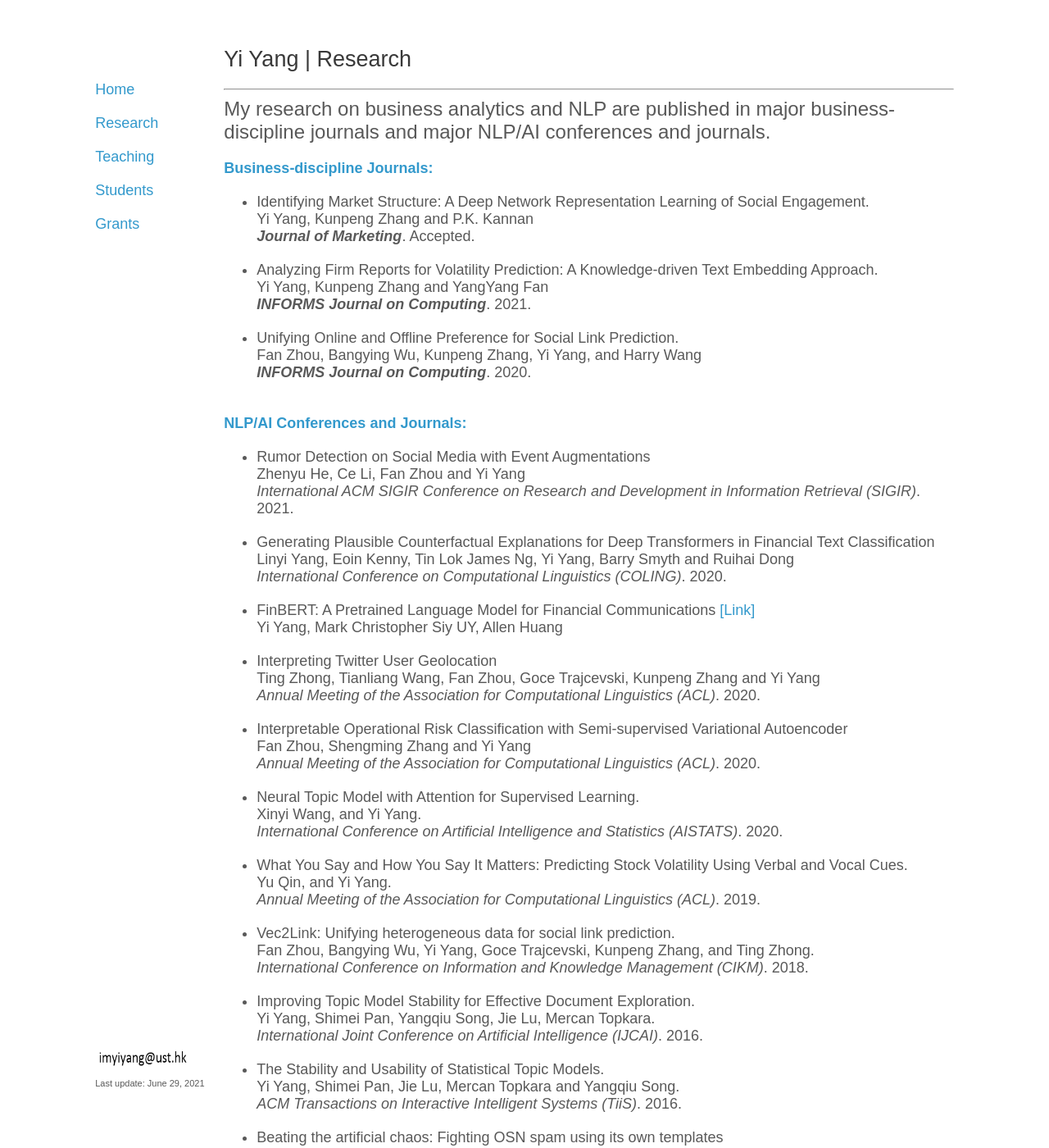
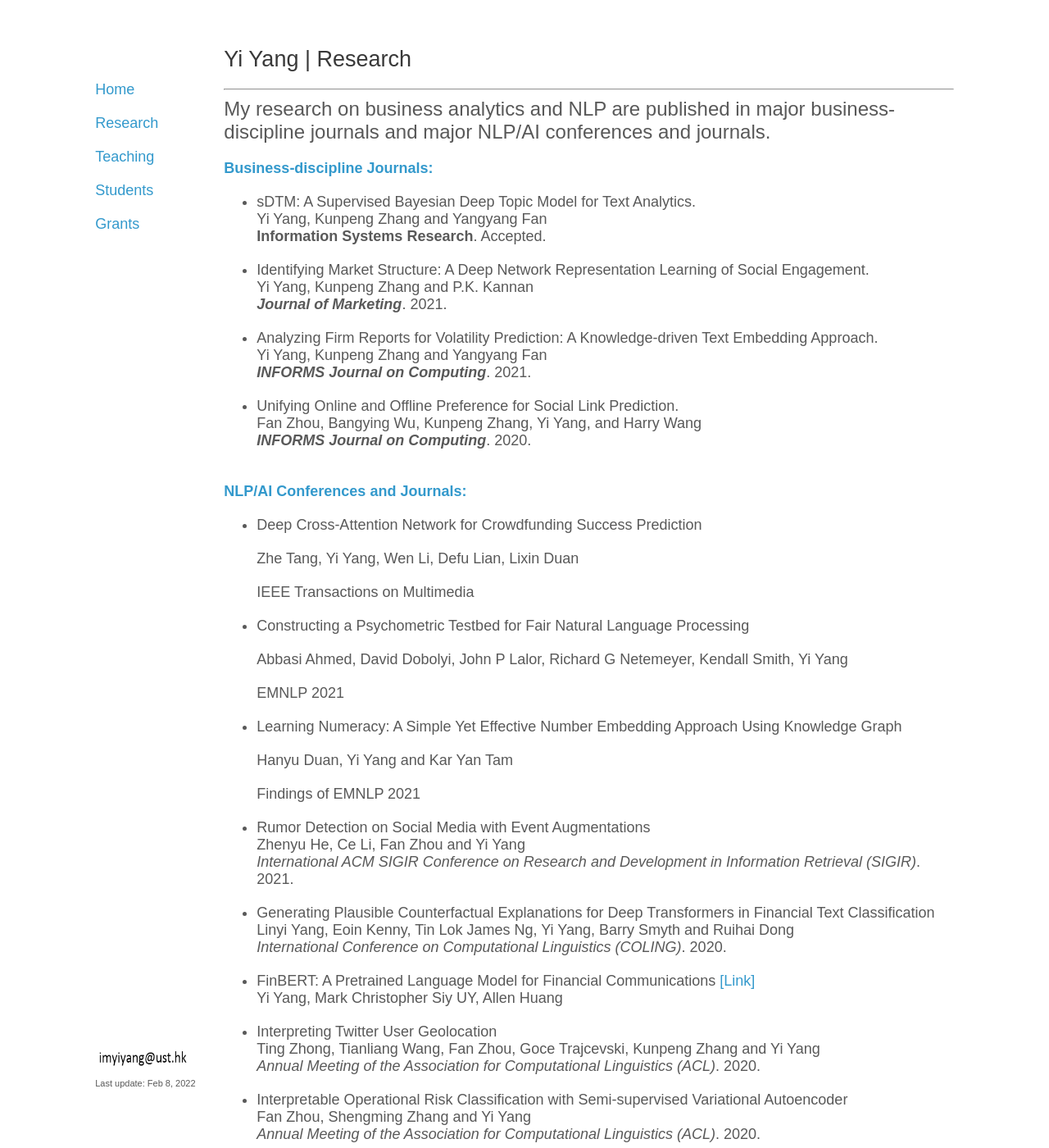
Before and after one commit to yya518/yya518.github.io, a Jekyll site: the page built from research.md, in a window 1280 px wide and 1400 px high. Shown: the whole window at 82% size. Built offline with Jekyll 4.4.1, drawn with Linux system fonts in a browser that asks for light colours.

Commit message:
new update

```diff
--- a/_layouts/default.html
+++ b/_layouts/default.html
@@ -20,7 +20,7 @@
 
       <footer>
                    <img src="email.png" width=120 height=25>
-           <p><small>Last update: June 29, 2021</small><br>
+           <p><small>Last update: Feb 8, 2022</small><br>
 
         <!--<small>Powered by <a href="https://github.com/mojombo/jekyll">Jekyll</a> </small></p>-->
       </footer>
--- a/research.md
+++ b/research.md
@@ -10,12 +10,16 @@ title: research
 <span style="font-size:24px;"> My research on business analytics and NLP are published in major business-discipline journals and major NLP/AI conferences and journals.</span>
 
 <span style="color:#39c;">**Business-discipline Journals:**  </span> <br>
++ sDTM: A Supervised Bayesian Deep Topic Model for Text Analytics.<br>
+Yi Yang, Kunpeng Zhang and Yangyang Fan <br>
+**Information Systems Research**. Accepted.<br>
+
 + Identifying Market Structure: A Deep Network Representation Learning of Social Engagement. <br>
 Yi Yang, Kunpeng Zhang and P.K. Kannan <br>
-***Journal of Marketing***. Accepted.<br>
+***Journal of Marketing***. 2021.<br>
 
 + Analyzing Firm Reports for Volatility Prediction: A Knowledge-driven Text Embedding Approach. <br>
-Yi Yang, Kunpeng Zhang and YangYang Fan<br>
+Yi Yang, Kunpeng Zhang and Yangyang Fan<br>
 ***INFORMS Journal on Computing***. 2021.<br>
 
 + Unifying Online and Offline Preference for Social Link Prediction.<br>
@@ -23,6 +27,24 @@ Fan Zhou, Bangying Wu, Kunpeng Zhang, Yi Yang, and Harry Wang <br>
 ***INFORMS Journal on Computing***. 2020.<br><br>
 
 <span style="color:#39c;">**NLP/AI Conferences and Journals:**  </span>
+
++ Deep Cross-Attention Network for Crowdfunding Success Prediction<br>
+
+  Zhe Tang, Yi Yang, Wen Li, Defu Lian, Lixin Duan<br>
+
+  IEEE Transactions on Multimedia <br>
+
++ Constructing a Psychometric Testbed for Fair Natural Language Processing<br>
+
+  Abbasi Ahmed, David Dobolyi, John P Lalor, Richard G Netemeyer, Kendall Smith, Yi Yang<br>
+
+  EMNLP 2021 <br>
+
++ Learning Numeracy: A Simple Yet Effective Number Embedding Approach Using Knowledge Graph<br>
+
+  Hanyu Duan, Yi Yang and Kar Yan Tam <br>
+
+  Findings of EMNLP 2021<br>
 
 + Rumor Detection on Social Media with Event Augmentations<br>
 Zhenyu He, Ce Li, Fan Zhou and Yi Yang <br>
@@ -57,11 +79,11 @@ Fan Zhou, Bangying Wu,  Yi Yang, Goce Trajcevski, Kunpeng Zhang, and Ting Zhong.
 
 +  Improving Topic Model Stability for Effective Document Exploration. <br>
  Yi Yang, Shimei Pan, Yangqiu Song, Jie Lu, Mercan Topkara.  <br>
-*International Joint Conference on Artificial Intelligence (IJCAI)*. 2016.<br>
+  *International Joint Conference on Artificial Intelligence (IJCAI)*. 2016.<br>
 
 +  The Stability and Usability of Statistical Topic Models. <br>
  Yi Yang, Shimei Pan, Jie Lu, Mercan Topkara and Yangqiu Song.  <br>
-*ACM Transactions on Interactive Intelligent Systems (TiiS)*. 2016.<br>
+  *ACM Transactions on Interactive Intelligent Systems (TiiS)*. 2016.<br>
 
 + Beating the artificial chaos: Fighting OSN spam using its own templates <br>
 Tiantian Zhu, Hongyu Gao, Yi Yang, Kai Bu, Yan Chen, Doug Downey, Kathy Lee and Alok Choudhary. <br>
@@ -70,7 +92,7 @@ Tiantian Zhu, Hongyu Gao, Yi Yang, Kai Bu, Yan Chen, Doug Downey, Kathy Lee and
 
 + Efficient Algorithm for Incorporating Knowledge into Topic Models.  <br>
  Yi Yang, Doug Downey, Jordan Boyd-Graber. <br>
-*Conference on Empirical Methods in Natural Language Processing (EMNLP)*. 2015. <br>
+  *Conference on Empirical Methods in Natural Language Processing (EMNLP)*. 2015. <br>
 
 + Efficient Methods for Inferring Large Sparse Topic Hierarchies  <br>
 Doug Downey, Chandra Sekhar Bhagavatula,  Yi Yang. <br>
@@ -80,7 +102,7 @@ Doug Downey, Chandra Sekhar Bhagavatula,  Yi Yang. <br>
      Yi Yang, Shimei Pan, Yangqiu Song, Jie Lu, and Mercan Topkara.<br>
     *International Conference on Intelligent User Interfaces (IUI)*. 2015. <br>
     &#9733;Honorable Mention Award.
-<br>
+     <br>
 
 +  Incorporating User Input with Topic Modeling.  <br>
 Yi Yang, Shimei Pan, Jie Lu, Mercan Topkara, and Doug Downey. <br>
@@ -92,7 +114,7 @@ Hongyu Gao,  Yi Yang, Kai Bu, Yan Chen, Doug Downey, Kathy Lee and Alok Choudhar
 
 +  Active Learning with Constrained Topic Model.  <br>
  Yi Yang, Shimei Pan, Doug Downey and Kunpeng Zhang. <br>
-*Workshop on Interactive Language Learning, Visualization, and Interfaces*. 2014.<br>
+  *Workshop on Interactive Language Learning, Visualization, and Interfaces*. 2014.<br>
 
 +  A Systematic Framework for Sentiment Identification by Modeling User Social Effects. <br>
 Kunpeng Zhang,   Yi Yang, Aaron Sun, Hengchang Liu. <br>
```
Also changed, not shown: students.md (+5 -2 lines), teaching.md (line endings or trailing spaces).
